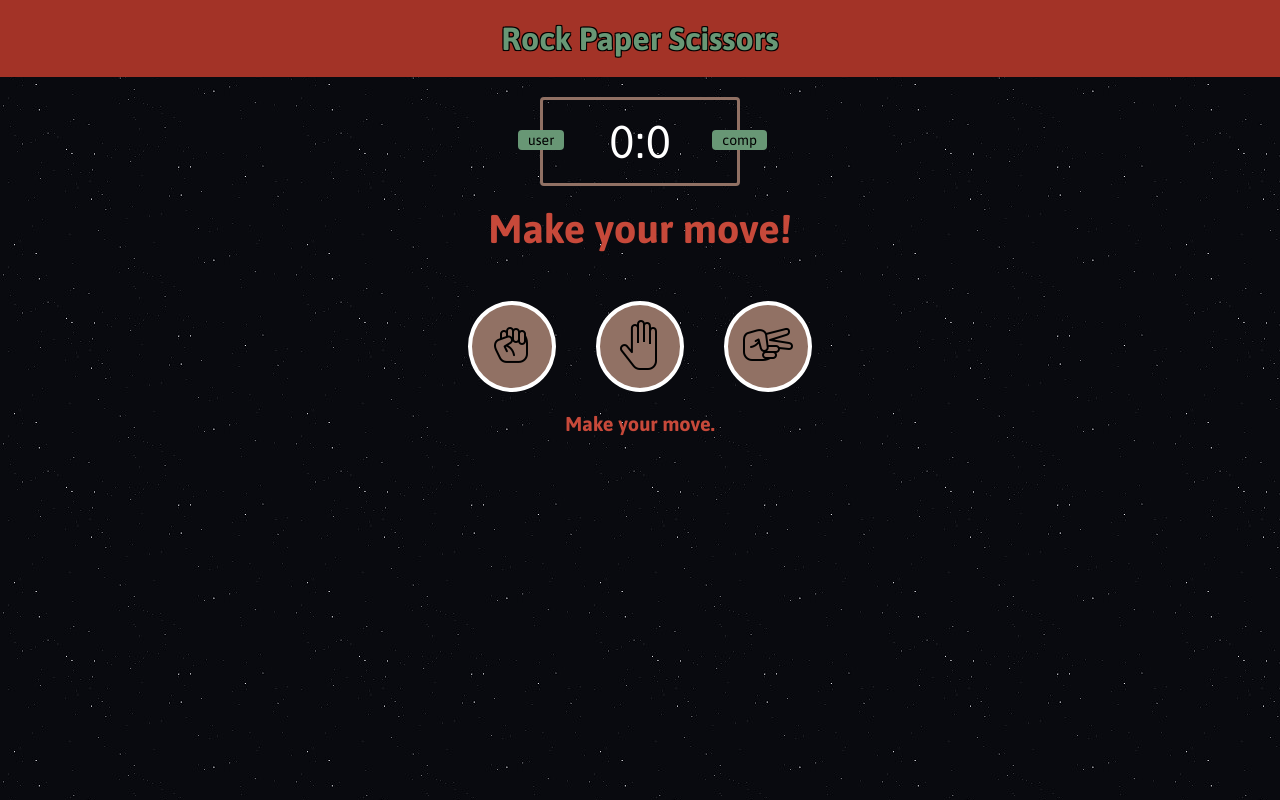
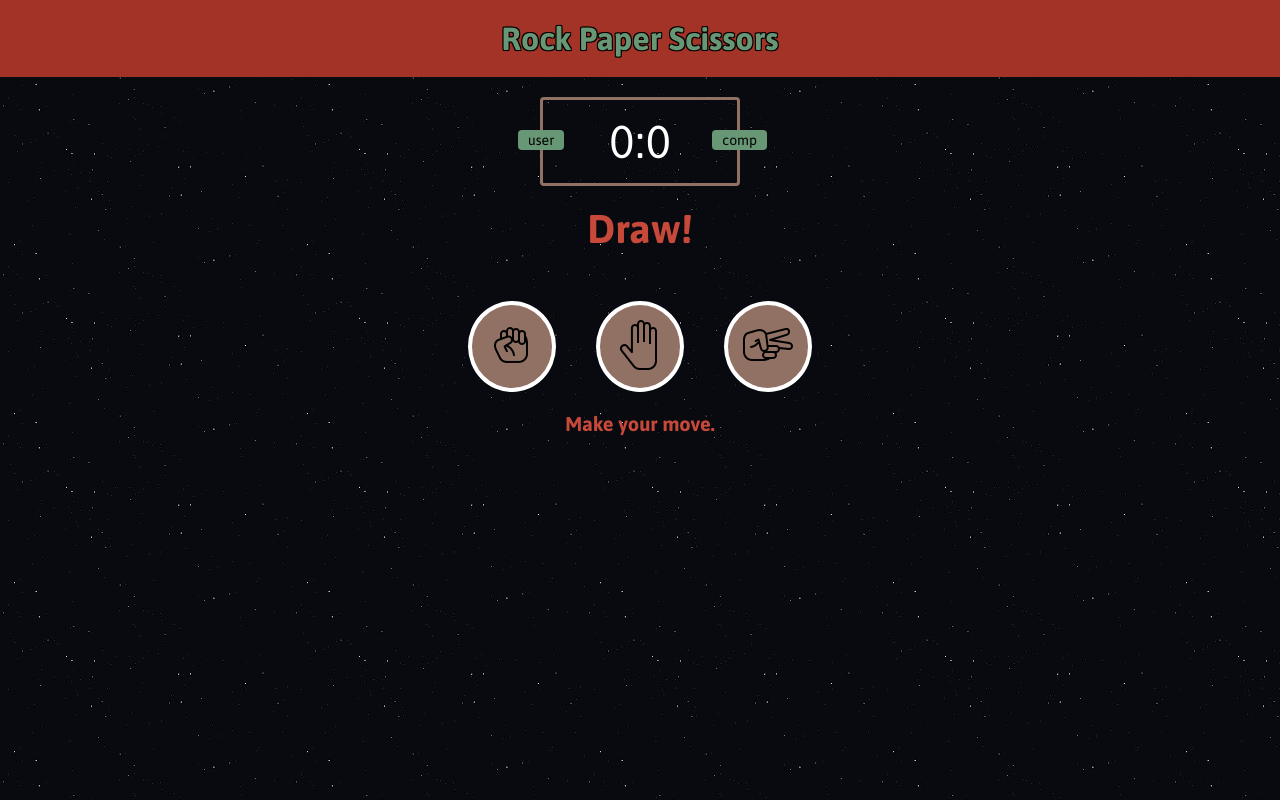
Before and after one commit to cameronmathis/RockPaperScissors, a React (Create React App) app in the folder rock-paper-scissors/: page / in a window 1280 px wide. Built offline with nearby package versions, Linux system fonts and the light colour scheme.

Commit message:
changes draw result message

```diff
--- a/rock-paper-scissors/src/components/Game.js
+++ b/rock-paper-scissors/src/components/Game.js
@@ -1,8 +1,8 @@
 import React from "react";
 // import components
-import Rock from "./Rock.js";
-import Paper from "./Paper.js";
-import Scissors from "./Scissors.js";
+import Rock from "./choices/Rock.js";
+import Paper from "./choices/Paper.js";
+import Scissors from "./choices/Scissors.js";
 // import css
 import "./css/Game.css";
 
--- a/rock-paper-scissors/src/components/Result.js
+++ b/rock-paper-scissors/src/components/Result.js
@@ -12,7 +12,7 @@ function getResponse(result) {
       rslt = "You lose.";
       break;
     default:
-      rslt = "Make your move!";
+      rslt = "Draw!";
   }
   return rslt;
 }
--- a/rock-paper-scissors/src/components/Rock.js
+++ b/rock-paper-scissors/src/components/choices/Paper.js
@@ -1,20 +1,20 @@
 import React from "react";
 // import images
-import rock from "../images/rock.png";
+import paper from "../../images/paper.png";
 // import css
 import "./css/Choice.css";
 
-const Rock = ({ setUserChoice, getResult }) => {
+const Paper = ({ setUserChoice, getResult }) => {
   const setChoice = () => {
-    setUserChoice("rock");
+    setUserChoice("paper");
     getResult();
   };
 
   return (
     <button onClick={setChoice} className="choice">
-      <img src={rock} alt="" />
+      <img src={paper} alt="" />
     </button>
   );
 };
 
-export default Rock;
+export default Paper;
--- a/rock-paper-scissors/src/components/Paper.js
+++ b/rock-paper-scissors/src/components/choices/Rock.js
@@ -1,20 +1,20 @@
 import React from "react";
 // import images
-import paper from "../images/paper.png";
+import rock from "../../images/rock.png";
 // import css
 import "./css/Choice.css";
 
-const Paper = ({ setUserChoice, getResult }) => {
+const Rock = ({ setUserChoice, getResult }) => {
   const setChoice = () => {
-    setUserChoice("paper");
+    setUserChoice("rock");
     getResult();
   };
 
   return (
     <button onClick={setChoice} className="choice">
-      <img src={paper} alt="" />
+      <img src={rock} alt="" />
     </button>
   );
 };
 
-export default Paper;
+export default Rock;
--- a/rock-paper-scissors/src/components/Scissors.js
+++ b/rock-paper-scissors/src/components/choices/Scissors.js
@@ -1,6 +1,6 @@
 import React from "react";
 // import images
-import scissors from "../images/scissors.png";
+import scissors from "../../images/scissors.png";
 // import css
 import "./css/Choice.css";
 
```
Also changed, not shown: rock-paper-scissors/src/components/choices/css/Choice.css (renamed from rock-paper-scissors/src/components/css/Choice.css).
